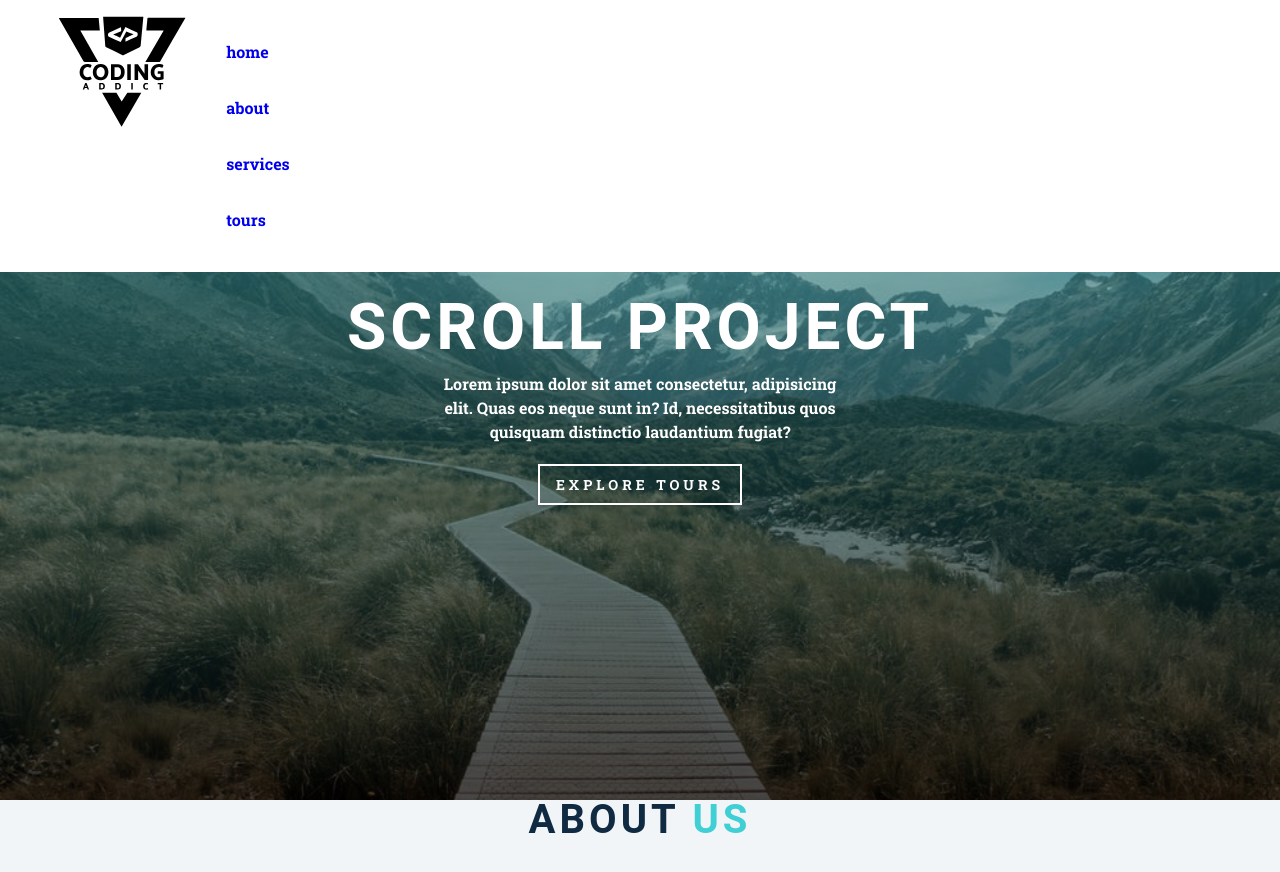
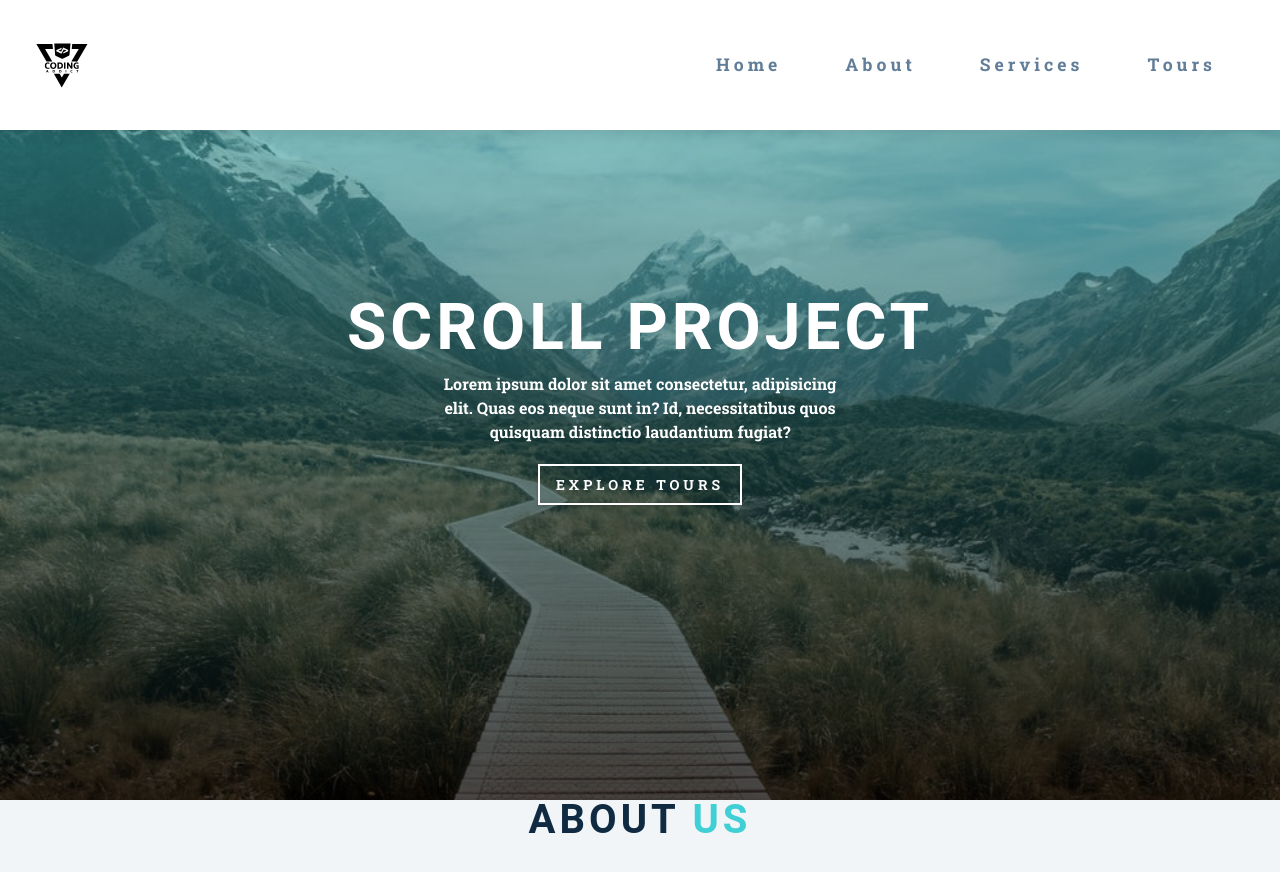
Before and after one commit to mengzhou44/demo-weather, a Next.js app: page / in a window 1280 px wide. Shown: the top 872 px of the page. Built offline with nearby package versions, Linux system fonts and the light colour scheme.

Commit message:
initial commit

```diff
--- a/components/header.js
+++ b/components/header.js
@@ -25,8 +25,7 @@ const Header = () => {
     );
   }
 
-  console.log({ device });
-  if (device === 'mobile') {
+  if (device !== 'large') {
     return (
       <nav id="home" className={styles.nav}>
         <div className={styles.container}>
@@ -39,7 +38,20 @@ const Header = () => {
               setShowLinks(!showLinks);
             }}
           >
-            menu
+            <svg
+              xmlns="http://www.w3.org/2000/svg"
+              fill="none"
+              viewBox="0 0 24 24"
+              strokeWidth={1.5}
+              stroke="currentColor"
+              className="w-6 h-6"
+            >
+              <path
+                strokeLinecap="round"
+                strokeLinejoin="round"
+                d="M3.75 6.75h16.5M3.75 12h16.5m-16.5 5.25h16.5"
+              />
+            </svg>
           </button>
         </div>
         {showLinks && renderLinks()}
--- a/components/header.module.css
+++ b/components/header.module.css
@@ -1,27 +1,64 @@
 .nav {
   position: fixed;
   top: 0;
+  left: 0;
   width: 100%;
-  background-color: var(--clr-white);
-  padding: 0 1rem;
+  background: var(--clr-white);
+  box-shadow: var(--light-shadow);
 }
 
 .container {
+  width: 100%;
   display: flex;
   justify-content: space-between;
+  align-items: center;
   padding: 0.5rem 2rem;
 }
 
 .links li {
-   list-style-type: none;
-   margin: 2rem;
+  list-style-type: none;
+  margin: 2rem;
 }
 
-@media screen and (min-width: 576px ) {
+.links a {
+  background: var(--clr-white);
+  color: var(--clr-grey-5);
+  font-size: 1.1rem;
+  text-transform: capitalize;
+  letter-spacing: var(--spacing);
+  display: block;
+  transition: var(--transition);
+  font-weight: bold;
+  padding: 0.75rem 0;
+}
 
+.links a:hover {
+  color: var(--clr-grey-1);
+}
+
+.logo {
+  height: 50px;
+}
+
+.toggle {
+  font-size: 1.5rem;
+  color: var(--clr-grey-1);
+  background: transparent;
+  border-color: transparent;
+  transition: var(--transition);
+  cursor: pointer;
+  height: 2.5rem;
+  width: 2.5rem;
+}
+
+@media screen and (min-width: 768px) {
   .nav {
     display: flex;
     justify-content: space-between;
     align-items: center;
   }
+
+  .links {
+    display: flex;
+  }
 }
--- a/hooks/use-device.js
+++ b/hooks/use-device.js
@@ -23,7 +23,8 @@ export function useDevice() {
     }
   }, []);
 
-  if (windowSize.width <576) return 'mobile'
+  if (windowSize.width <576) return 'small'
+   if (windowSize.width < 768) return 'medium';
 
-  return 'desktop'
+  return 'large'
 }
--- a/pages/_app.css
+++ b/pages/_app.css
@@ -39,13 +39,15 @@ Variables
   --clr-black: #222;
   --ff-primary: 'Roboto', sans-serif;
   --ff-secondary: 'Open Sans', sans-serif;
+
+
   --transition: all 0.3s linear;
   --spacing: 0.25rem;
   --radius: 0.5rem;
   --light-shadow: 0 5px 15px rgba(0, 0, 0, 0.1);
   --dark-shadow: 0 5px 15px rgba(0, 0, 0, 0.2);
 
-  --nav-height: 5rem;
+  --nav-height: 4rem;
   --z-index-higher: 5;
   --screen-small: 576px;
   --screen-medium: 768px;
```
